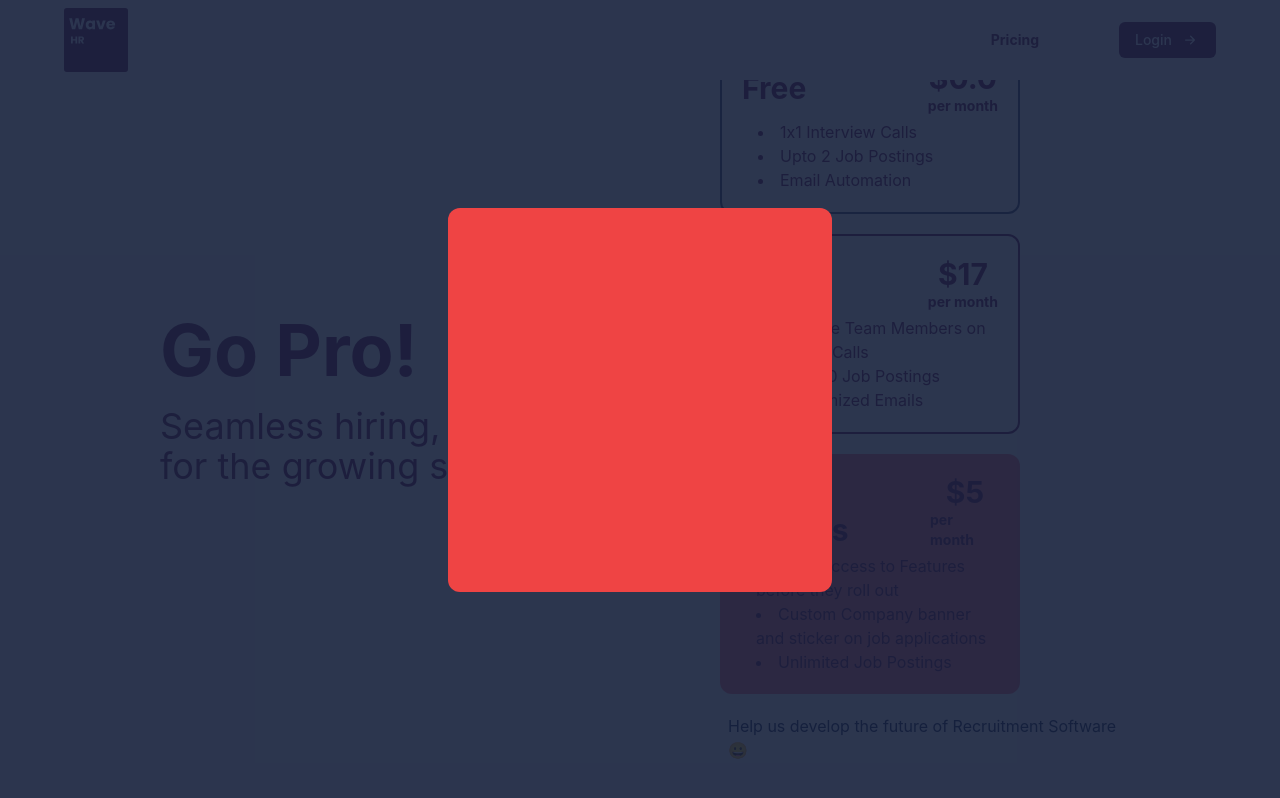
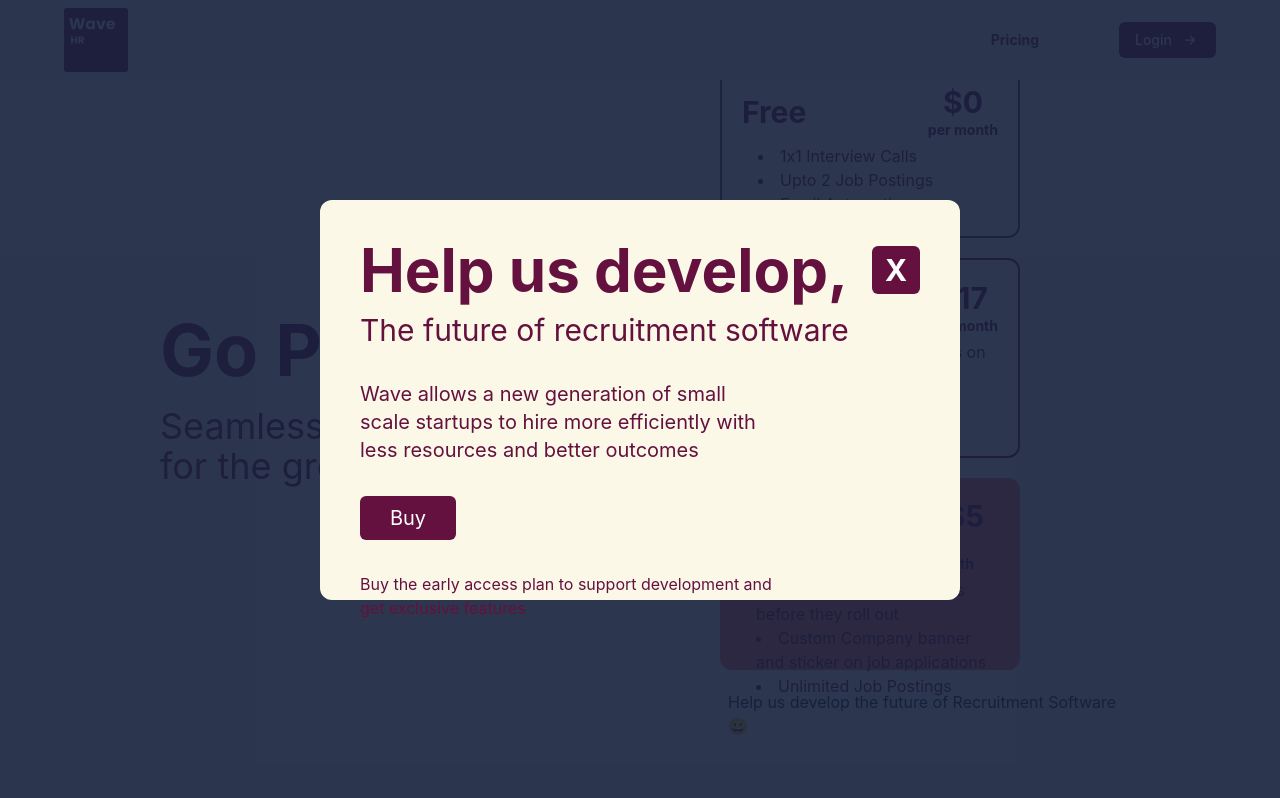
Before and after one commit to hassanhamza930/wave_hr, a React (Create React App) app: page /pricing in a window 1280 px wide. Both pictures are taken after a click on the button 870 px from the left and 574 px from the top of the page. Built offline with nearby package versions, Linux system fonts and the light colour scheme.

Commit message:
Minor Fixes.

```diff
--- a/src/pages/pricing/components/PricingOptions.tsx
+++ b/src/pages/pricing/components/PricingOptions.tsx
@@ -38,7 +38,7 @@
     return (
         <button onClick={()=>{
             setIsEarlyAcessModalOpen(true);
-        }} className={`hover:border-2 ${props.bray==true?"border-bray/80":"border-[#F96666]"} hover:border-purple text-purple hover:text-white flex flex-col justify-start text-start items-start gap-1 p-5 w-3/4 ${props.bray==true?"text-bray/80":"text-bray"} hover:bg-purple bg-[#F96666]/90 rounded-xl`}>
+        }} className={`h-48 hover:border-2 ${props.bray==true?"border-bray/80":"border-[#F96666]"} hover:border-purple text-purple hover:text-white flex flex-col justify-start text-start items-start gap-1 p-5 w-3/4 ${props.bray==true?"text-bray/80":"text-bray"} hover:bg-purple bg-[#F96666]/90 rounded-xl`}>
 
             <div className="flex flex-row justify-between items-center w-full">
                 <div className="font-bold text-3xl">{props.title}</div>
@@ -65,7 +65,7 @@
     return (
         <div className="w-[50%] h-full flex justify-center items-start flex-col text-start p-20 gap-5">
 
-            <PricingCard bray={true} title="Free" price="$0.0" featureList={["1x1 Interview Calls","Upto 2 Job Postings","Email Automation"]} />
+            <PricingCard bray={true} title="Free" price="$0" featureList={["1x1 Interview Calls","Upto 2 Job Postings","Email Automation"]} />
             <PricingCard title="Pro" price="$17" featureList={["Multiple Team Members on Interview Calls","Upto 10 Job Postings","Customized Emails"]} />
             <EarlyAccessPricingCard title="Early Access" price="$5" featureList={["Early Access to Features before they roll out","Custom Company banner and sticker on job applications","Unlimited Job Postings"]} />
             <div className="ml-2 text-bray">Help us develop the future of Recruitment Software 😀</div>
--- a/src/pages/pricing/components/earlyAccessModalPopup.tsx
+++ b/src/pages/pricing/components/earlyAccessModalPopup.tsx
@@ -1,7 +1,27 @@
-export default function EarlyAccessModalPopup(){
-    return(
+import isEarlyAccessModalOpenAtom from "../../../atoms/pricing/earlyAccess"
+import { useRecoilState } from "recoil";
+
+
+export default function EarlyAccessModalPopup() {
+
+    const [isEarlyAccessModalOpen, setIsEarlyAcessModalOpen] = useRecoilState(isEarlyAccessModalOpenAtom);
+
+    return (
         <div className="fixed z-50 bg-bray/90 h-screen w-full flex justify-center items-center">
-            <div className="h-96 w-96 bg-red-500 rounded-xl"></div>
+            <div className="h-2/4 w-2/4 bg-tan rounded-xl flex justify-start items-start p-10 flex-col gap-3">
+                <div className="flex flex-row w-full justify-between items-center">
+                    <div className="text-purple text-6xl font-bold">Help us develop,</div>
+                    <button onClick={()=>{setIsEarlyAcessModalOpen(false)}} className="bg-purple text-white rounded-md h-12 w-12 flex justify-center items-center text-purple text-3xl font-bold">X</button>
+                </div>
+                <div className="text-purple text-3xl">The future of recruitment software</div>
+                <div className="text-purple text-xl mt-5 w-3/4">Wave allows a new generation of small scale startups to hire more efficiently with less resources and better outcomes</div>
+
+                <div className="text-purple text-xl mt-5 w-24 text-white flex justify-center items-center px-4 py-2 bg-purple rounded-md">Buy</div>
+
+                <div className="text-purple text-md mt-5 w-3/4">Buy the early access plan to support development and get exclusive features</div>
+
+
+            </div>
         </div>
     )
 }
```
